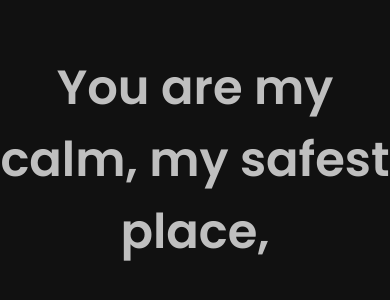
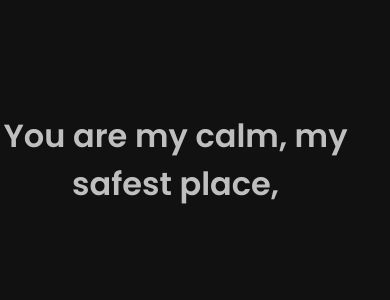
Before and after one commit to joemalmsteen/happy-pill, a plain HTML site: page index.html in a window 390 px wide. Shown: the part 270-570 px from the top of the page. Drawn offline with Linux system fonts and the light colour scheme; a web font is replaced by a local one.

Commit message:
Update style.css

```diff
--- a/style.css
+++ b/style.css
@@ -26,9 +26,10 @@ body {
     align-items: center;
     flex-direction: column;
     height: 100vh;
-    width: 400vw;
+    width: 100vw;
     position: relative;
     text-align: center;
+    overflow:hidden;
 }
 
 
@@ -37,6 +38,8 @@ h1 {
     font-weight: 600;
     opacity: 0;
     transform: translateY(30px);
+    max-width: 90vw;
+    word-wrap: break-word;
 }
 
 /* Fade-in animation */
@@ -413,3 +416,17 @@ input#open {
         opacity: 0;
     }
 }
+
+@media (max-width: 768px) {
+  .container {
+      width: 100vw;
+      height: 100vh;
+  }
+  h1 {
+      font-size: 2rem; /* Smaller text */
+  }
+  #heart {
+      width: 80px;
+      height: 80px;
+  }
+}
```
